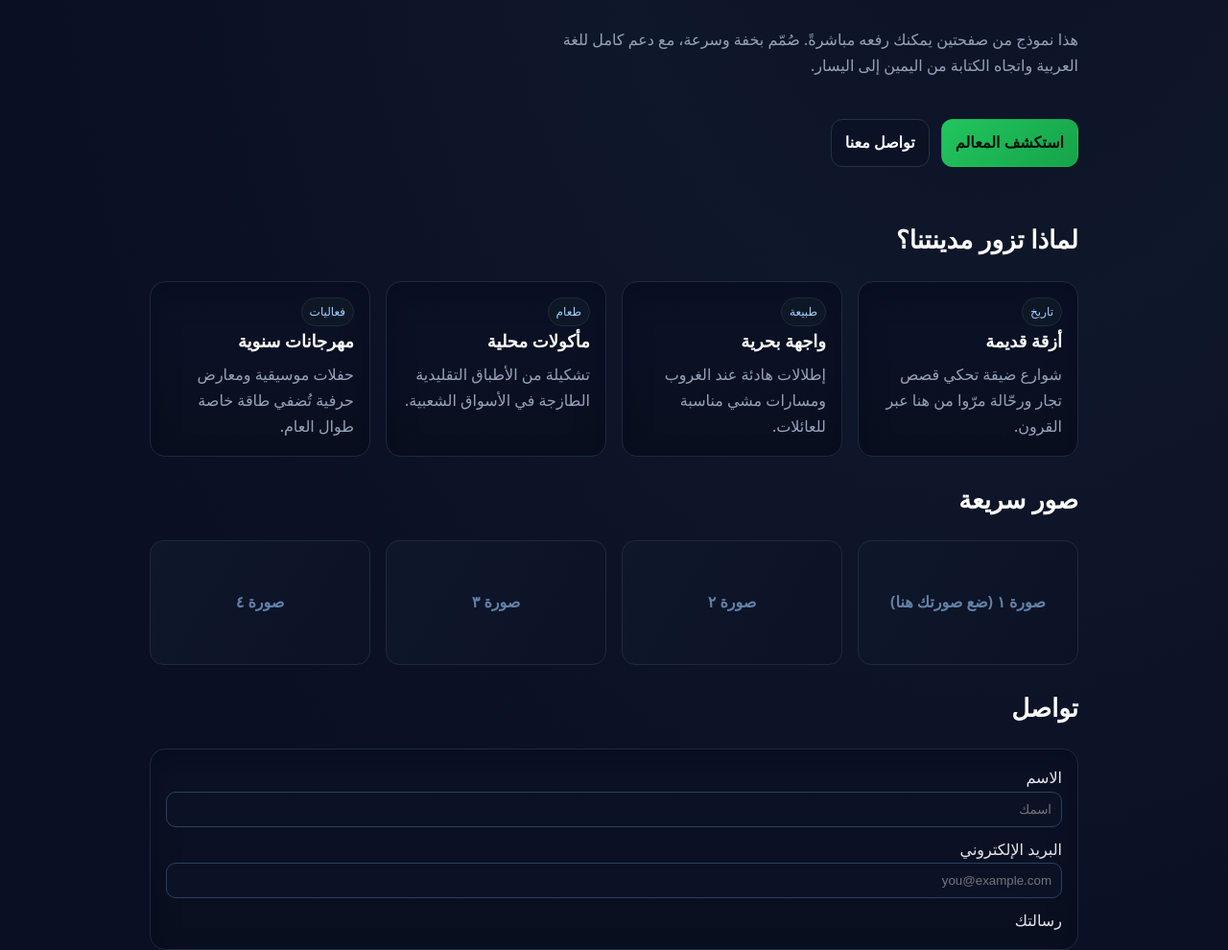
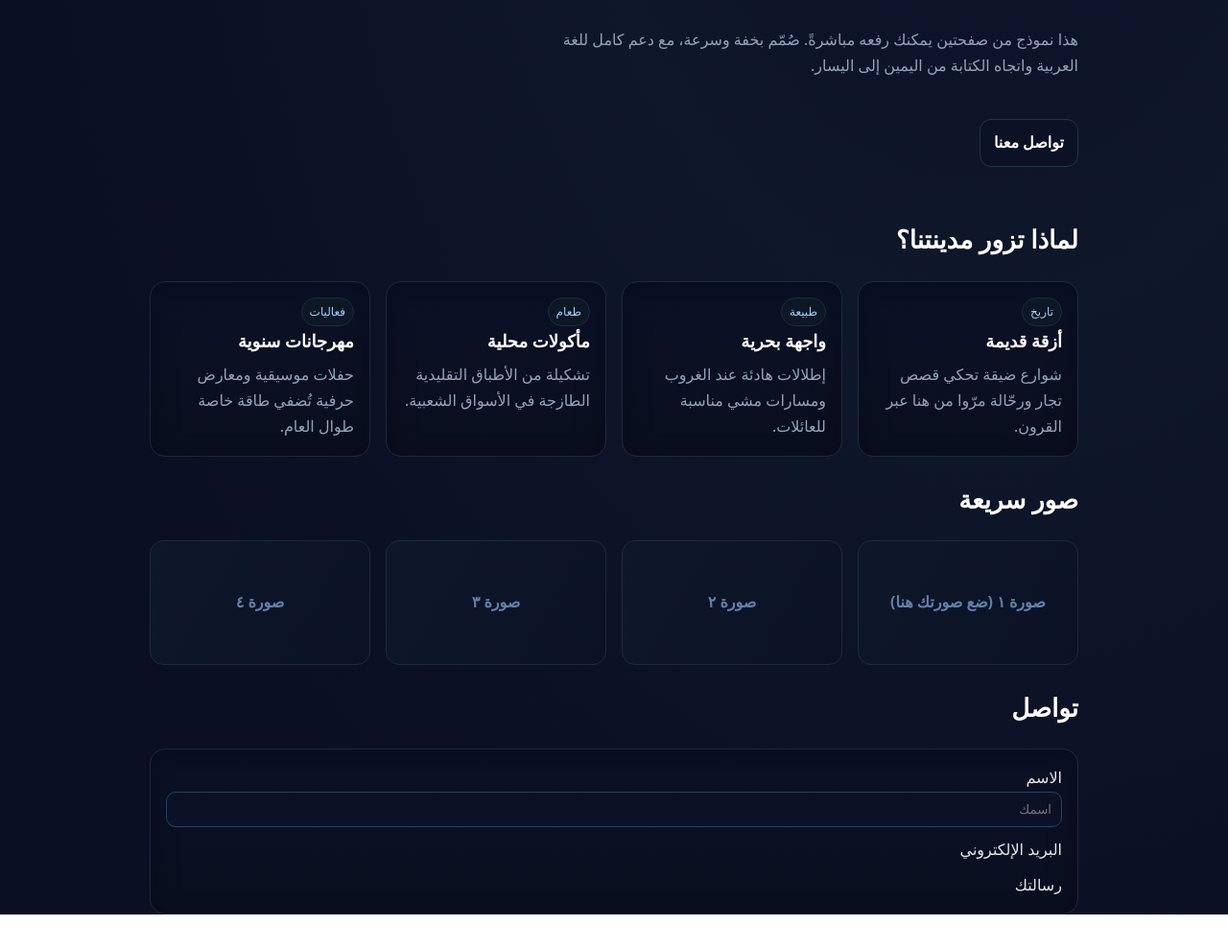
Before and after one commit to mike-elio/mmmm, a plain HTML site: page index.html in a window 1280 px wide. Shown: the part 260-1250 px from the top of the page at 96% size. After the commit the page ends 1213 px from the top, so only its background shows below. Drawn offline with Linux system fonts and the light colour scheme.

Commit message:
mike is cool and update

```diff
--- a/index.html
+++ b/index.html
@@ -95,7 +95,6 @@
       <h1 class="title">مرحباً بك في دليل السياحة البسيط</h1>
       <p class="subtitle">هذا نموذج من صفحتين يمكنك رفعه مباشرةً. صُمّم بخفة وسرعة، مع دعم كامل للغة العربية واتجاه الكتابة من اليمين إلى اليسار.</p>
       <div class="cta">
-        <a class="btn primary" href="attractions.html">استكشف المعالم</a>
         <a class="btn" href="#contact">تواصل معنا</a>
       </div>
     </section>
@@ -143,7 +142,6 @@
           <input required type="text" name="name" placeholder="اسمك" style="width:100%; padding:10px; border-radius:10px; border:1px solid #28405f; background:#0b1226; color:var(--text);" />
         </label>
         <label>البريد الإلكتروني
-          <input required type="email" name="email" placeholder="you@example.com" style="width:100%; padding:10px; border-radius:10px; border:1px solid #28405f; background:#0b1226; color:var(--text);" />
         </label>
         <label>رسالتك
         </label>
```
Also changed, not shown: attractions.html (+0 -1 lines).
